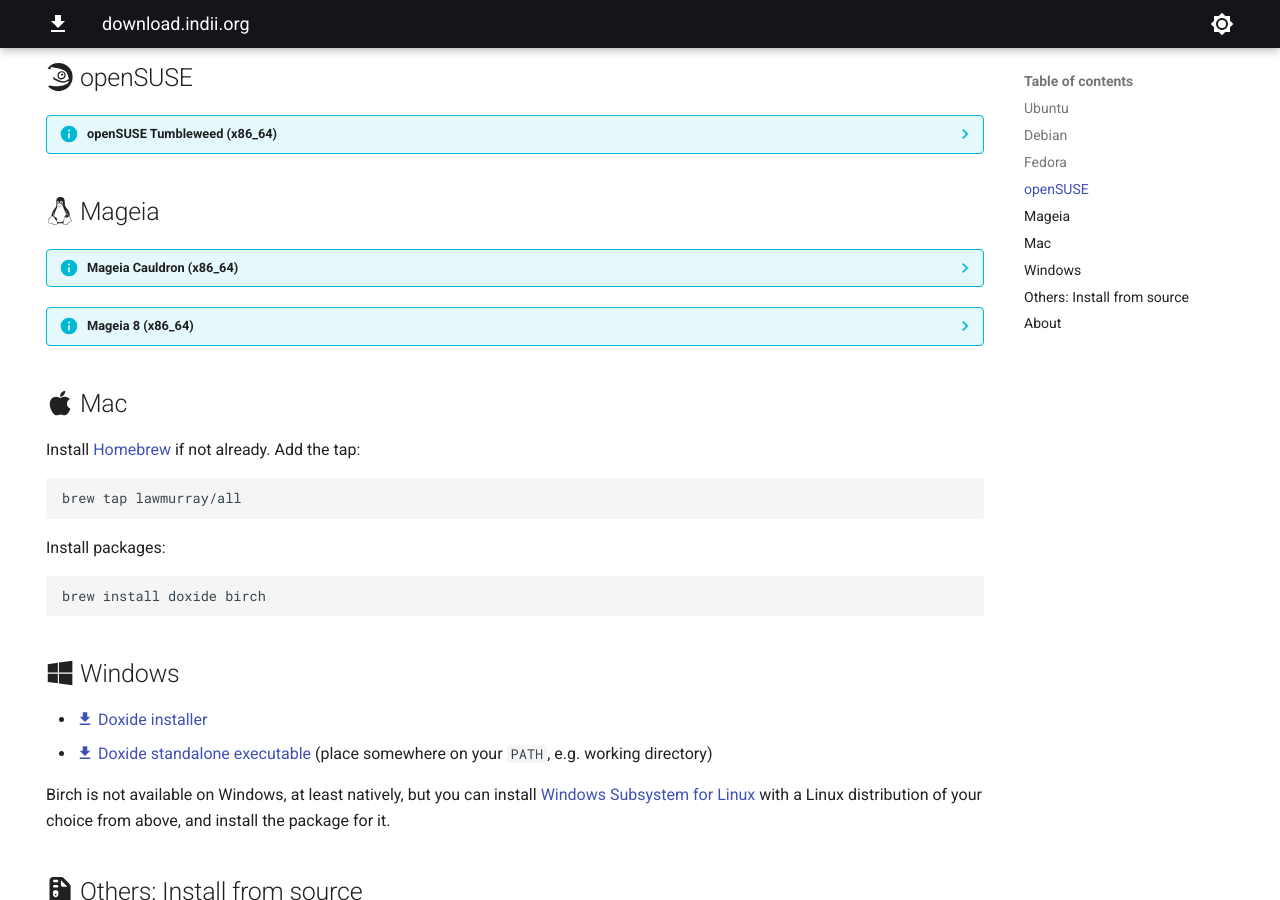
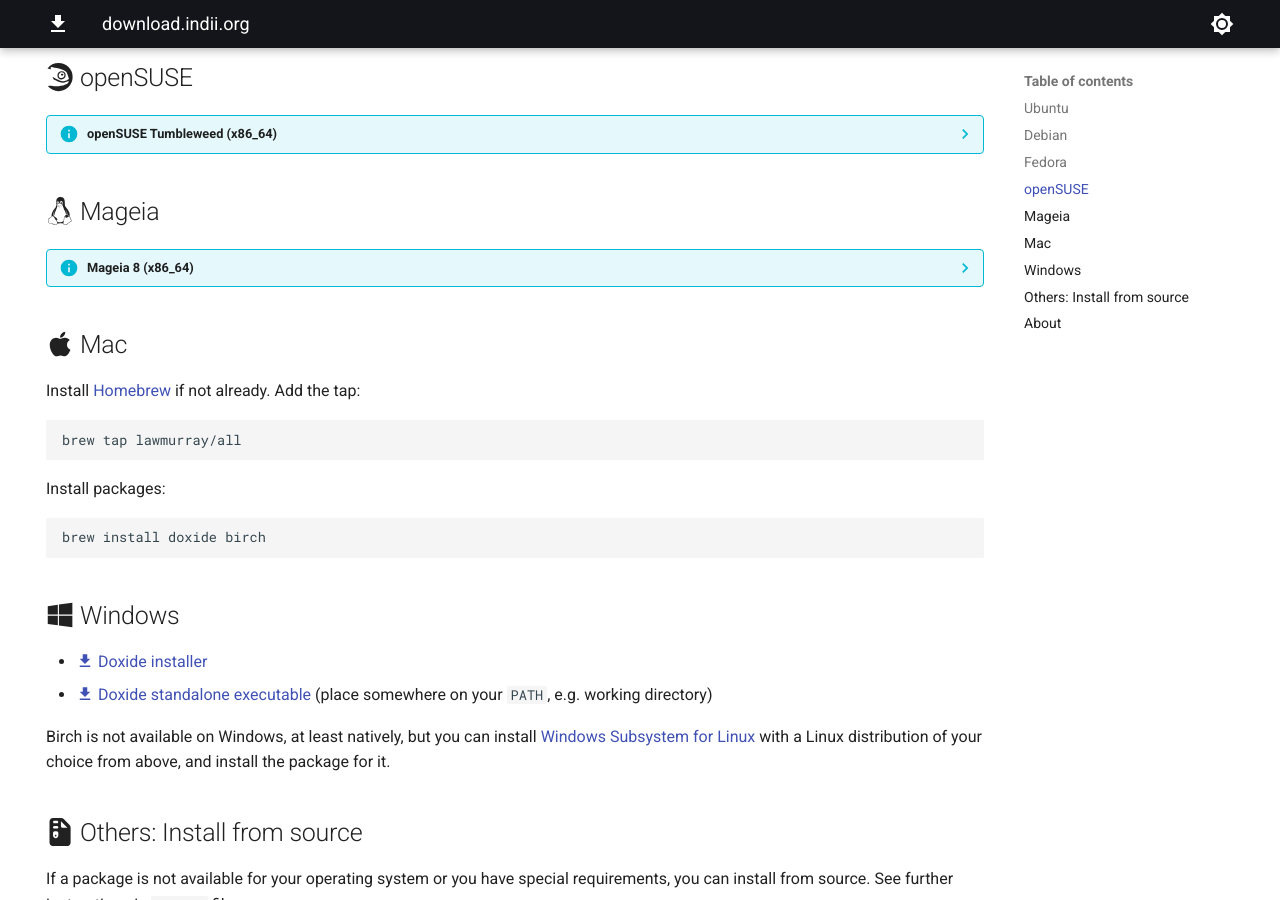
Before and after one commit to lawmurray/download.indii.org, an MkDocs documentation site: the page built from docs/index.md, in a window 1280 px wide and 900 px high, scrolled down 1020 px. Built offline with MkDocs 1.6.1 and Material for MkDocs 9.7.7, drawn with Linux system fonts in a browser that asks for light colours.

Commit message:
Removed Mageia Cauldron; not working.

````diff
--- a/docs/index.md
+++ b/docs/index.md
@@ -145,17 +145,6 @@
 
 ## :fontawesome-brands-linux: Mageia
 
-??? info "Mageia Cauldron (x86_64)"
-    Add the repository:
-    ```
-    sudo dnf config-manager --add-repo https://download.indii.org/rpm/mageia/cauldron/indii.org.repo
-    sudo dnf update
-    ```
-    Install packages:
-    ```
-    sudo dnf install doxide birch
-    ```
-
 ??? info "Mageia 8 (x86_64)"
     Add the repository:
     ```
````
Also changed, not shown: 1 other file.
